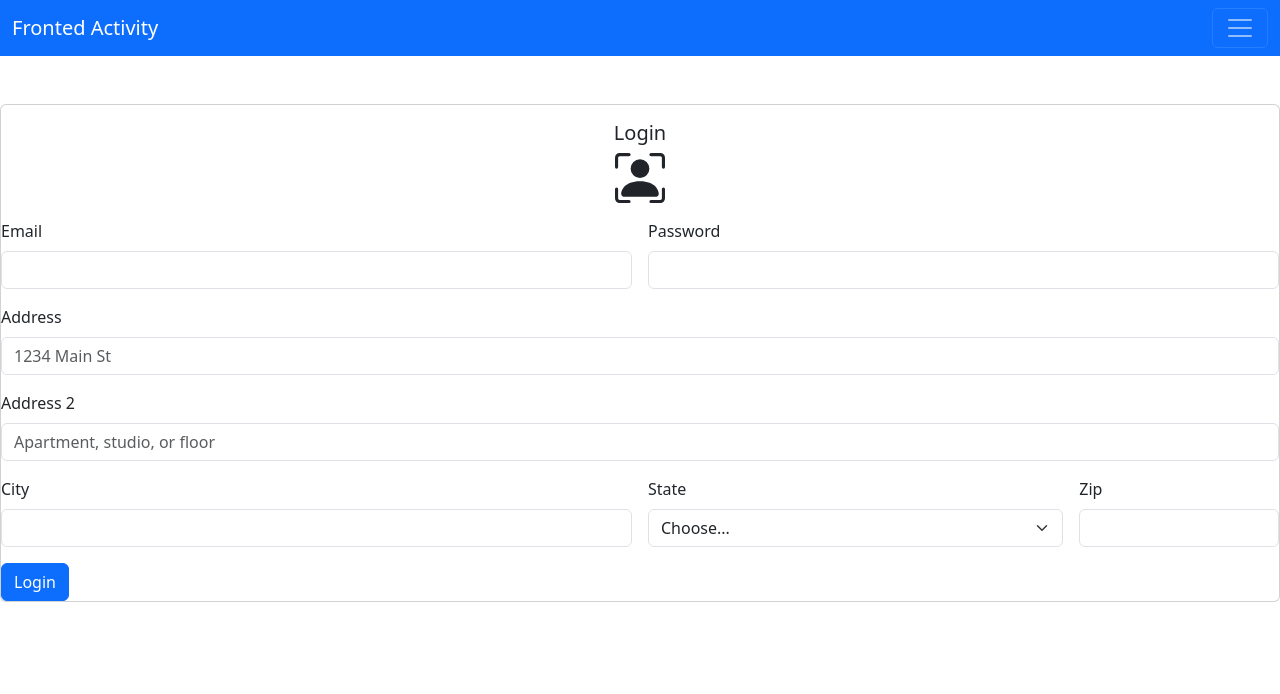
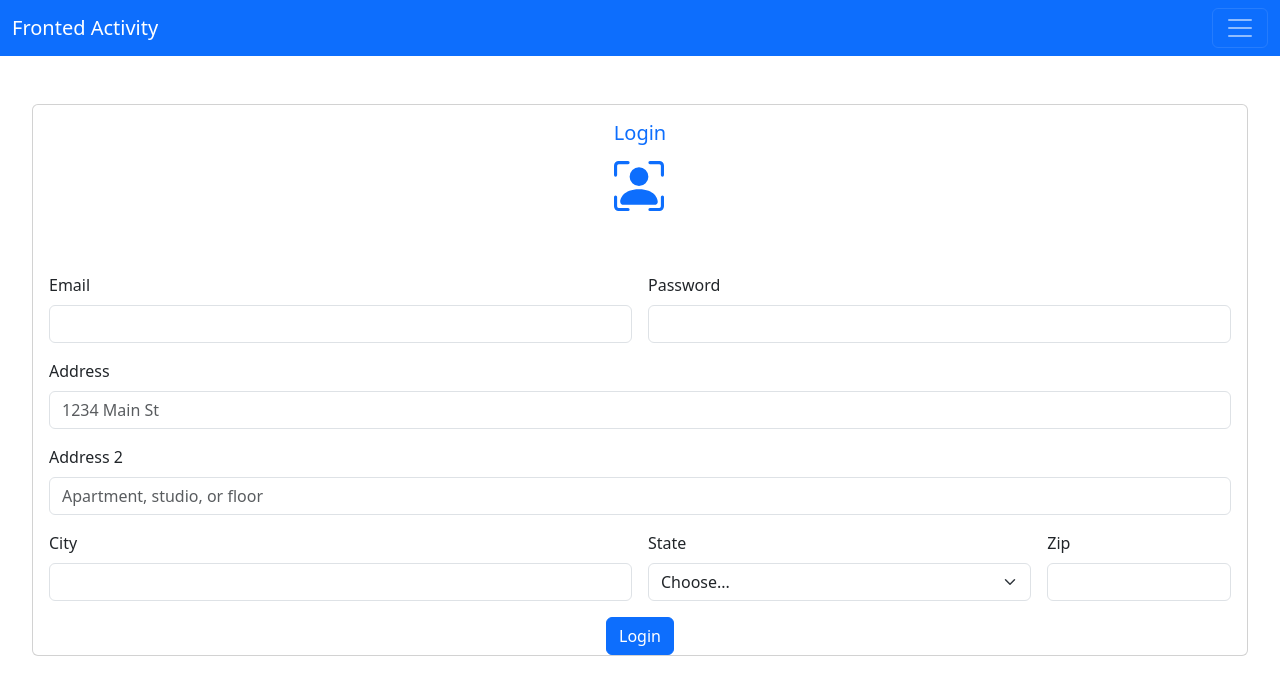
Before and after one commit to felipegustinr/TallerFronted, an Angular app in the folder frontedActivity/: page / in a window 1280 px wide. Shown: the top 694 px of the page. Built offline with nearby package versions, Linux system fonts and the light colour scheme.

Commit message:
Update styles.css

```diff
--- a/frontedActivity/src/styles.css
+++ b/frontedActivity/src/styles.css
@@ -1,8 +1,34 @@
 /* You can add global styles to this file, and also import other style files */
-.card{
+.card {
     margin-top: 5rem;
     align-items: center;
-    .card-body{
+    margin-left: 2rem;
+    margin-right: 2rem;
+
+    .card-body {
+        text-align: center;
+        color: #0D6EFD;
+
+        .icon {
+            width: 1rem;
+            height: 1rem;
+            align-items: center;
+            margin-top: 1rem;
+            margin-bottom: 5rem;
+        }
+
+    }
+
+    .form {
+        margin-left: 1rem;
+        margin-right: 1rem;
+    }
+
+    .button {
+        display: block;
+
         text-align: center;
     }
+
+
 }
```
